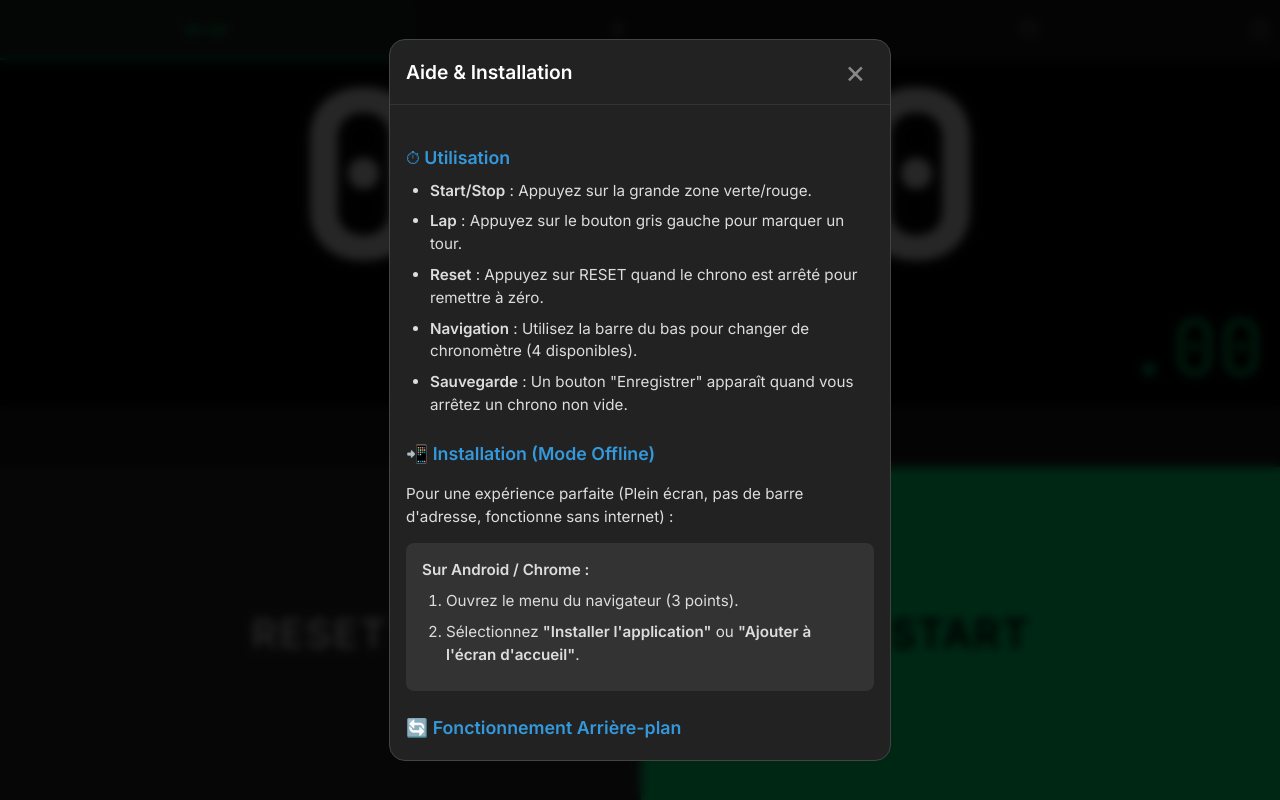
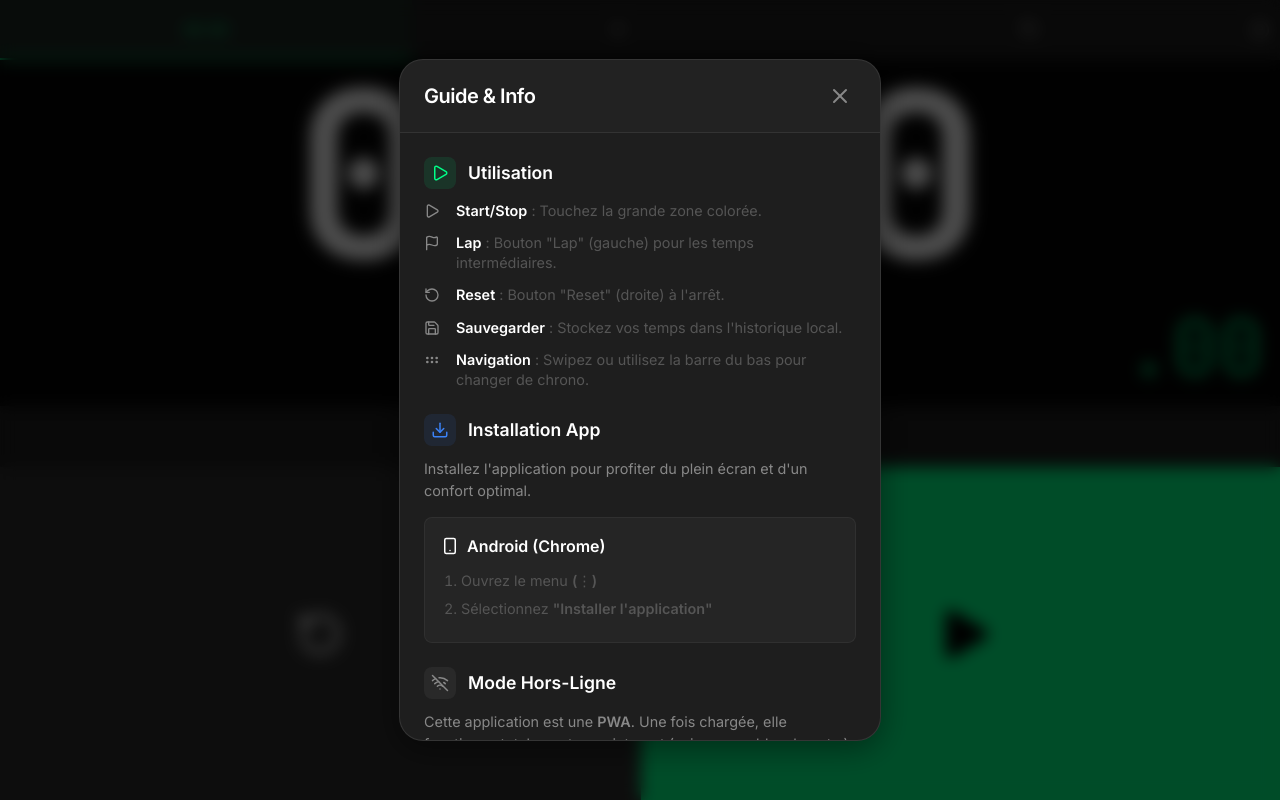
Before and after one commit to michaelravedoni/pwa-offline-chrono, a Vue app: page / in a window 1280 px wide. Both pictures are taken after a click on the button 1260 px from the left and 30 px from the top of the page. Built offline with nearby package versions, Linux system fonts and the light colour scheme.

Commit message:
feat: Redesign HelpModal with a new layout, `lucide-vue-next` icons, updated content, and a fade transition.

```diff
--- a/src/components/HelpModal.vue
+++ b/src/components/HelpModal.vue
@@ -1,4 +1,6 @@
 <script setup>
+import { X, Play, Square, Flag, RotateCcw, Save, Smartphone, Download, WifiOff, ChevronsUp, GripHorizontal } from 'lucide-vue-next'
+
 defineProps({
   isOpen: Boolean
 })
@@ -9,139 +11,271 @@ const isIOS = /iPad|iPhone|iPod/.test(navigator.userAgent) && !window.MSStream
 </script>
 
 <template>
+  <Transition name="fade">
     <div class="help-overlay" v-if="isOpen" @click.self="emit('close')">
-    <div class="help-content">
-      <div class="header">
-        <h2>Aide & Installation</h2>
-        <button class="close-btn" @click="emit('close')">×</button>
-      </div>
+      <div class="help-card">
+        <header class="modal-header">
+          <h2>Guide & Info</h2>
+          <button class="close-btn" @click="emit('close')">
+            <X :size="24" />
+          </button>
+        </header>
 
         <div class="scroll-content">
-        <section>
-          <h3>⏱ Utilisation</h3>
-          <ul>
-            <li><strong>Start/Stop</strong> : Appuyez sur la grande zone verte/rouge.</li>
-            <li><strong>Lap</strong> : Appuyez sur le bouton gris gauche pour marquer un tour.</li>
-            <li><strong>Reset</strong> : Appuyez sur RESET quand le chrono est arrêté pour remettre à zéro.</li>
-            <li><strong>Navigation</strong> : Utilisez la barre du bas pour changer de chronomètre (4 disponibles).</li>
-            <li><strong>Sauvegarde</strong> : Un bouton "Enregistrer" apparaît quand vous arrêtez un chrono non vide.</li>
+          <!-- Usage Section -->
+          <section class="section">
+            <h3 class="section-title">
+              <span class="icon-box primary"><Play :size="18" /></span>
+              Utilisation
+            </h3>
+            <ul class="feature-list">
+              <li>
+                <div class="command-icon"><Play :size="16" /></div>
+                <span><strong>Start/Stop</strong> : Touchez la grande zone colorée.</span>
+              </li>
+              <li>
+                <div class="command-icon"><Flag :size="16" /></div>
+                <span><strong>Lap</strong> : Bouton "Lap" (gauche) pour les temps intermédiaires.</span>
+              </li>
+              <li>
+                <div class="command-icon"><RotateCcw :size="16" /></div>
+                <span><strong>Reset</strong> : Bouton "Reset" (droite) à l'arrêt.</span>
+              </li>
+              <li>
+                <div class="command-icon"><Save :size="16" /></div>
+                <span><strong>Sauvegarder</strong> : Stockez vos temps dans l'historique local.</span>
+              </li>
+              <li>
+                <div class="command-icon"><GripHorizontal :size="16" /></div>
+                <span><strong>Navigation</strong> : Swipez ou utilisez la barre du bas pour changer de chrono.</span>
+              </li>
             </ul>
           </section>
 
-        <section>
-          <h3>📲 Installation (Mode Offline)</h3>
-          <p>Pour une expérience parfaite (Plein écran, pas de barre d'adresse, fonctionne sans internet) :</p>
+          <!-- Installation Section -->
+          <section class="section">
+            <h3 class="section-title">
+              <span class="icon-box azure"><Download :size="18" /></span>
+              Installation App
+            </h3>
+            <p class="section-desc">Installez l'application pour profiter du plein écran et d'un confort optimal.</p>
 
-          <div v-if="isIOS" class="install-guide">
-            <strong>Sur iPhone / iPad :</strong>
+            <div v-if="isIOS" class="install-guide ios">
+              <div class="guide-header">
+                <Smartphone :size="18" /> <span>iOS (Safari)</span>
+              </div>
               <ol>
-              <li>Appuyez sur le bouton <strong>Partager</strong> <span class="icon">⎋</span> (carré avec flèche vers le haut).</li>
-              <li>Faites défiler vers le bas et sélectionnez <strong>"Sur l'écran d'accueil"</strong>.</li>
-              <li>Confirmez en cliquant sur <strong>Ajouter</strong>.</li>
+                <li>Appuyez sur <strong>Partager</strong> <span class="ios-share-icon"><ChevronsUp :size="14" /></span></li>
+                <li>Cherchez <strong>"Sur l'écran d'accueil"</strong></li>
+                <li>Confirmez avec <strong>Ajouter</strong></li>
               </ol>
             </div>
 
-          <div v-else class="install-guide">
-            <strong>Sur Android / Chrome :</strong>
+            <div v-else class="install-guide android">
+              <div class="guide-header">
+                <Smartphone :size="18" /> <span>Android (Chrome)</span>
+              </div>
               <ol>
-              <li>Ouvrez le menu du navigateur (3 points).</li>
-              <li>Sélectionnez <strong>"Installer l'application"</strong> ou <strong>"Ajouter à l'écran d'accueil"</strong>.</li>
+                <li>Ouvrez le menu <strong>(⋮)</strong></li>
+                <li>Sélectionnez <strong>"Installer l'application"</strong></li>
               </ol>
             </div>
           </section>
 
-        <section>
-          <h3>🔄 Fonctionnement Arrière-plan</h3>
-          <p>Ce chronomètre continue de fonctionner avec précision même si vous changez d'onglet ou verrouillez votre téléphone.</p>
+          <!-- Offline Section -->
+          <section class="section">
+            <h3 class="section-title">
+              <span class="icon-box neutral"><WifiOff :size="18" /></span>
+              Mode Hors-Ligne
+            </h3>
+            <p class="section-desc">
+              Cette application est une <strong>PWA</strong>. Une fois chargée, elle fonctionne totalement sans internet (avion, zone blanche, etc.). Vos données restent sur votre appareil.
+            </p>
           </section>
         </div>
       </div>
     </div>
+  </Transition>
 </template>
 
 <style scoped>
 .help-overlay {
   position: fixed;
-  top: 0;
-  left: 0;
-  right: 0;
-  bottom: 0;
-  background: rgba(0,0,0,0.85);
-  z-index: 200;
+  inset: 0;
+  background: rgba(0, 0, 0, 0.7);
+  backdrop-filter: blur(8px);
+  z-index: 1000;
   display: flex;
   justify-content: center;
   align-items: center;
-  padding: 1rem;
-  backdrop-filter: blur(5px);
+  padding: 1.5rem;
 }
 
-.help-content {
-  background: #222;
+.help-card {
+  background: var(--color-surface);
   width: 100%;
-  max-width: 500px;
-  max-height: 90vh;
-  border-radius: 16px;
+  max-width: 480px;
+  max-height: 85vh;
+  border-radius: var(--radius-lg);
   display: flex;
   flex-direction: column;
+  box-shadow: 0 8px 32px rgba(0, 0, 0, 0.4);
+  border: 1px solid rgba(255, 255, 255, 0.1);
   overflow: hidden;
-  border: 1px solid #444;
 }
 
-.header {
-  padding: 1rem;
-  border-bottom: 1px solid #333;
+.modal-header {
+  padding: 1.25rem 1.5rem;
+  border-bottom: 1px solid rgba(255, 255, 255, 0.08);
   display: flex;
   justify-content: space-between;
   align-items: center;
+  background: rgba(255, 255, 255, 0.02);
 }
 
-.header h2 {
+.modal-header h2 {
   margin: 0;
-  font-size: 1.2rem;
+  font-size: 1.25rem;
+  font-weight: 600;
+  letter-spacing: -0.5px;
 }
 
 .close-btn {
-  background: none;
+  background: transparent;
   border: none;
-  font-size: 2rem;
-  line-height: 1;
-  color: #888;
+  color: var(--color-text-muted);
   cursor: pointer;
-  padding: 0 0.5rem;
+  padding: 4px;
+  border-radius: 50%;
+  display: flex;
+  transition: all 0.2s;
+}
+
+.close-btn:hover {
+  background: rgba(255, 255, 255, 0.1);
+  color: var(--color-text-main);
 }
 
 .scroll-content {
-  padding: 1rem;
+  padding: 0 1.5rem 1.5rem;
   overflow-y: auto;
-  font-size: 0.95rem;
-  line-height: 1.5;
-  color: #ddd;
+  -webkit-overflow-scrolling: touch;
 }
 
-h3 {
-  color: #3498db;
+.section {
   margin-top: 1.5rem;
-  margin-bottom: 0.5rem;
 }
 
-ul, ol {
-  padding-left: 1.5rem;
-  margin: 0.5rem 0;
+.section-title {
+  display: flex;
+  align-items: center;
+  gap: 0.75rem;
+  margin-bottom: 0.75rem;
+  font-size: 1.1rem;
+  font-weight: 600;
+  color: var(--color-text-main);
 }
 
-li {
-  margin-bottom: 0.5rem;
+.icon-box {
+  display: flex;
+  align-items: center;
+  justify-content: center;
+  width: 32px;
+  height: 32px;
+  border-radius: 8px;
+  background: rgba(255, 255, 255, 0.05);
+}
+
+.icon-box.primary { color: var(--color-primary); background: rgba(0, 255, 136, 0.1); }
+.icon-box.azure { color: #3b82f6; background: rgba(59, 130, 246, 0.1); }
+.icon-box.neutral { color: var(--color-text-muted); }
+
+.section-desc {
+  font-size: 0.9rem;
+  color: var(--color-text-muted);
+  line-height: 1.5;
+  margin: 0 0 1rem 0;
+}
+
+.feature-list {
+  list-style: none;
+  padding: 0;
+  margin: 0;
+  display: flex;
+  flex-direction: column;
+  gap: 0.75rem;
+}
+
+.feature-list li {
+  display: flex;
+  align-items: flex-start;
+  gap: 0.75rem;
+  font-size: 0.9rem;
+  color: var(--color-text-dim);
+  line-height: 1.4;
+}
+
+.feature-list strong {
+  color: var(--color-text-main);
+}
+
+.command-icon {
+  min-width: 20px;
+  color: var(--color-text-muted);
+  display: flex;
+  padding-top: 2px;
 }
 
 .install-guide {
-  background: #333;
+  background: rgba(255, 255, 255, 0.03);
+  border-radius: var(--radius-sm);
   padding: 1rem;
-  border-radius: 8px;
-  margin-top: 0.5rem;
+  border: 1px solid rgba(255, 255, 255, 0.05);
 }
 
-.icon {
-  font-family: sans-serif;
-  font-size: 1.2rem;
+.guide-header {
+  display: flex;
+  align-items: center;
+  gap: 0.5rem;
+  font-weight: 600;
+  margin-bottom: 0.75rem;
+  color: var(--color-text-main);
+}
+
+.install-guide ol {
+  margin: 0;
+  padding-left: 1.25rem;
+  color: var(--color-text-dim);
+  font-size: 0.9rem;
+}
+
+.install-guide li {
+  margin-bottom: 0.4rem;
+}
+
+.ios-share-icon {
+  display: inline-block;
+  transform: translateY(2px);
+}
+
+/* Animation */
+.fade-enter-active,
+.fade-leave-active {
+  transition: opacity 0.2s ease;
+}
+
+.fade-enter-from,
+.fade-leave-to {
+  opacity: 0;
+}
+
+.fade-enter-active .help-card,
+.fade-leave-active .help-card {
+  transition: transform 0.2s cubic-bezier(0.34, 1.56, 0.64, 1);
+}
+
+.fade-enter-from .help-card,
+.fade-leave-to .help-card {
+  transform: scale(0.95);
 }
 </style>
--- a/src/components/StopwatchView.vue
+++ b/src/components/StopwatchView.vue
@@ -2,7 +2,7 @@
 import { computed, ref, nextTick, toRefs } from 'vue'
 import { useHistory } from '../composables/useHistory'
 import { formatTime } from '../utils/time'
-import { Save, X } from 'lucide-vue-next'
+import { Save, X, Play, Square, Flag, RotateCcw } from 'lucide-vue-next'
 
 const props = defineProps({
   id: String,
@@ -210,8 +210,10 @@ const handlePointerLeave = (action) => {
         @pointerdown="handlePointerDown('secondary')"
         @pointerup="handlePointerUp('secondary')"
         @pointerleave="handlePointerLeave('secondary')"
+        aria-label="Lap or Reset"
       >
-        {{ isRunning ? 'LAP' : 'RESET' }}
+        <Flag v-if="isRunning" :size="48" stroke-width="2" />
+        <RotateCcw v-else :size="48" stroke-width="2" />
       </button>
 
       <!-- Main Button (Start/Stop) -->
@@ -221,8 +223,10 @@ const handlePointerLeave = (action) => {
         @pointerdown="handlePointerDown('main')"
         @pointerup="handlePointerUp('main')"
         @pointerleave="handlePointerLeave('main')"
+        aria-label="Start or Stop"
       >
-        {{ isRunning ? 'STOP' : 'START' }}
+        <Square v-if="isRunning" :size="48" fill="currentColor" stroke-width="0" />
+        <Play v-else :size="64" fill="currentColor" stroke-width="0" style="margin-left:8px;" />
       </button>
     </div>
   </div>
```
Lines whose indentation alone changed are shown as unchanged.
